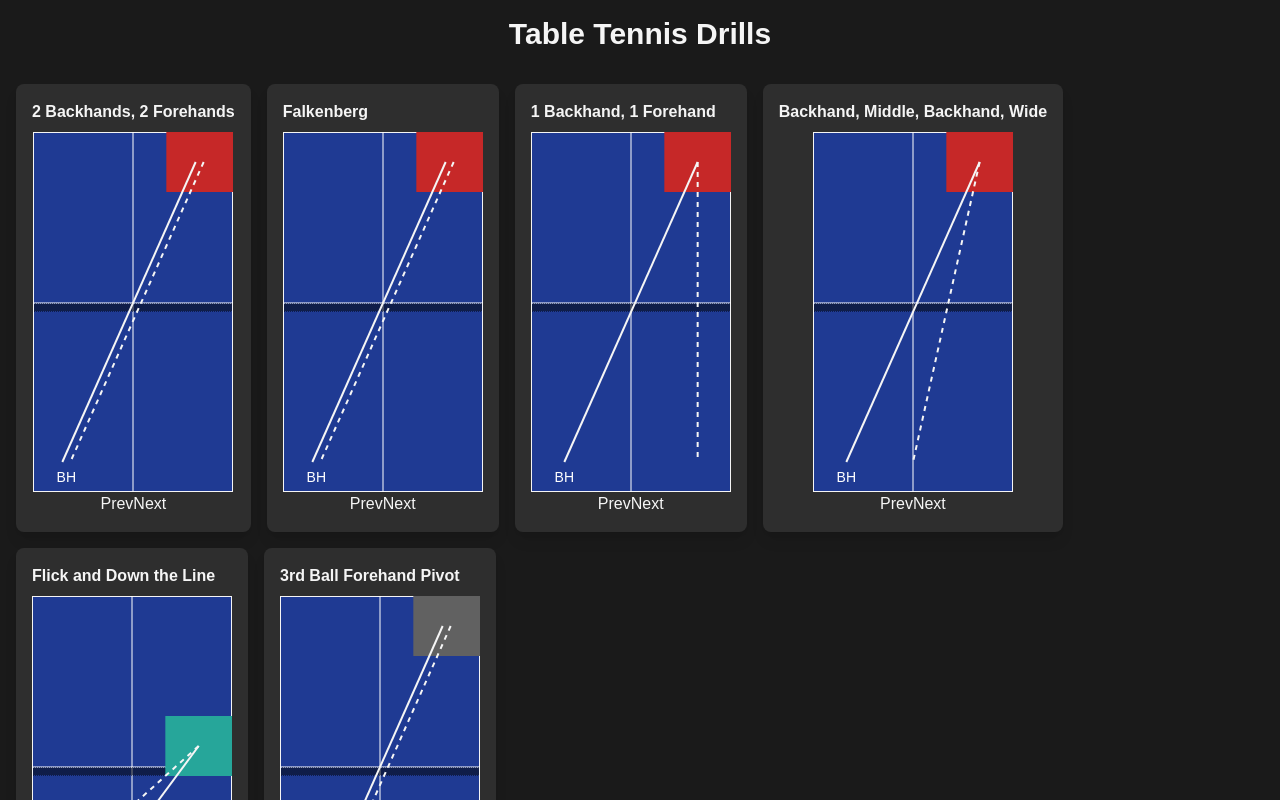
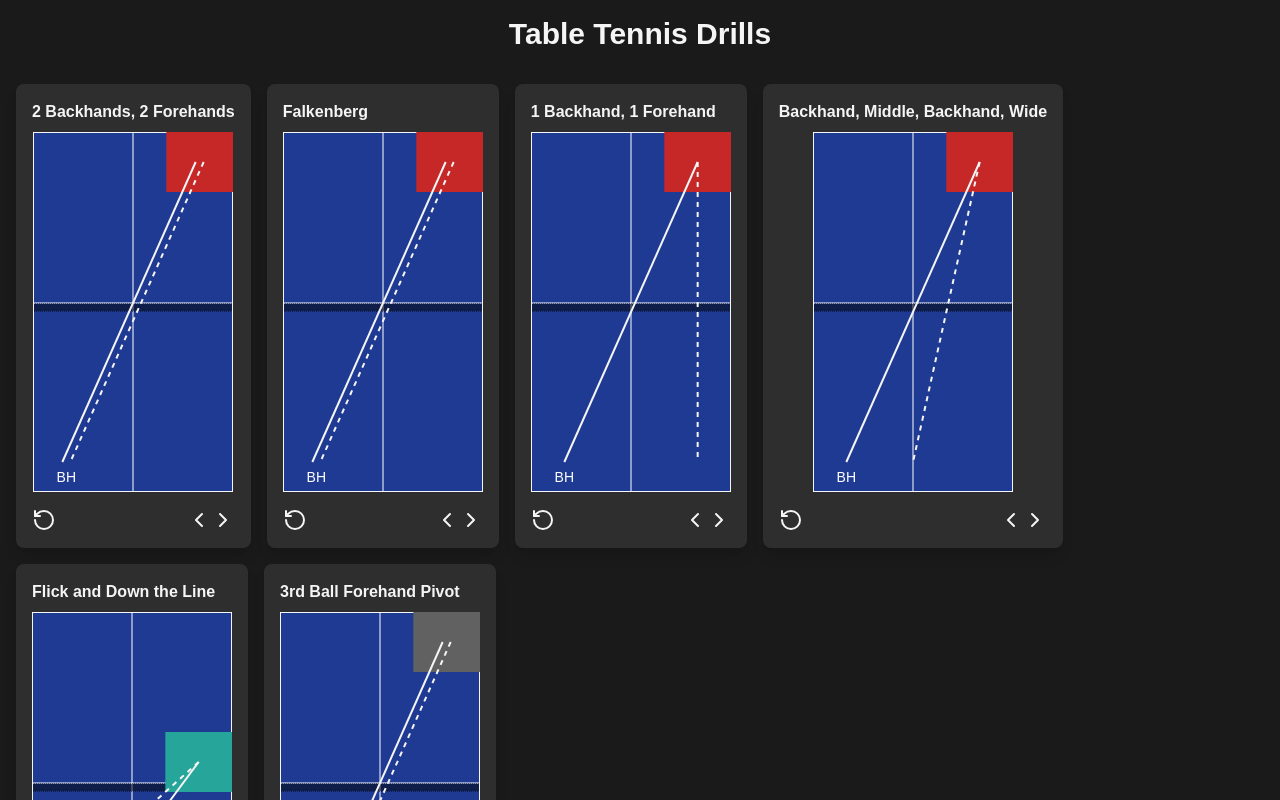
Before and after one commit to RowMur/ttdrills, a Next.js app: page / in a window 1280 px wide. Shown: the top 800 px of the page. Built offline with nearby package versions, Linux system fonts and the light colour scheme.

Commit message:
feat: update controls

```diff
--- /dev/null
+++ b/src/components/ControlButton.tsx
@@ -0,0 +1,20 @@
+import { PropsWithChildren } from "react";
+
+type Props = {
+  onClick?: () => void;
+  disabled?: boolean;
+};
+
+export const ControlButton = ({
+  children,
+  ...rest
+}: PropsWithChildren<Props>) => {
+  return (
+    <button
+      className="text-white disabled:text-light-grey hover:not-disabled:text-light-grey hover:not-disabled:cursor-pointer disabled:cursor-not-allowed"
+      {...rest}
+    >
+      {children}
+    </button>
+  );
+};
--- a/src/components/DrillCard.tsx
+++ b/src/components/DrillCard.tsx
@@ -1,5 +1,7 @@
+import { ControlButton } from "@/components/ControlButton";
 import { DrillDiagram } from "@/components/DrillDiagram/DrillDiagram";
 import { Drill } from "@/types";
+import { ChevronLeft, ChevronRight, RotateCcw } from "lucide-react";
 import { useState } from "react";
 
 type Props = {
@@ -8,6 +10,21 @@ type Props = {
 
 export const DrillCard = ({ drill }: Props) => {
   const [nodeId, setNodeId] = useState(drill.graph.entryPoint);
+
+  let hasNext = true;
+  const nextNodeId = drill.graph.nodes[nodeId].next?.[0];
+  if (nextNodeId === undefined) {
+    hasNext = false;
+  } else {
+    const nextNode = drill.graph.nodes[nextNodeId];
+    if (nextNode.next === null) {
+      // If the next node has no next nodes, stay on the current node as last node is just for placement
+      hasNext = false;
+    }
+  }
+
+  const prevNodeId = drill.graph.nodes[nodeId].prev?.[0];
+
   return (
     <div className="shadow-lg p-4 rounded-lg bg-grey">
       <h2 className="font-semibold mb-2 text-wrap">{drill.name}</h2>
@@ -16,34 +33,24 @@ export const DrillCard = ({ drill }: Props) => {
         <Tag text={drill.loopBehavior} />
       </div> */}
       <DrillDiagram drill={drill} nodeId={nodeId} />
-      <div className="flex justify-center">
-        <button
-          onClick={() =>
-            setNodeId((prev) => drill.graph.nodes[prev].prev?.[0] || prev)
-          }
-        >
-          Prev
-        </button>
-        <button
-          onClick={() =>
-            setNodeId((prev) => {
-              const nextNodeId = drill.graph.nodes[prev].next?.[0];
-              if (nextNodeId === undefined) {
-                return prev;
-              }
-
-              const nextNode = drill.graph.nodes[nextNodeId];
-              if (nextNode.next === null) {
-                // If the next node has no next nodes, stay on the current node as last node is just for placement
-                return prev;
-              }
-
-              return nextNodeId;
-            })
-          }
-        >
-          Next
-        </button>
+      <div className="flex justify-between gap-2 mt-4">
+        <ControlButton onClick={() => setNodeId(drill.graph.entryPoint)}>
+          <RotateCcw />
+        </ControlButton>
+        <div className="flex justify-center">
+          <ControlButton
+            onClick={prevNodeId ? () => setNodeId(prevNodeId) : undefined}
+            disabled={!prevNodeId}
+          >
+            <ChevronLeft />
+          </ControlButton>
+          <ControlButton
+            onClick={nextNodeId ? () => setNodeId(nextNodeId) : undefined}
+            disabled={!hasNext}
+          >
+            <ChevronRight />
+          </ControlButton>
+        </div>
       </div>
     </div>
   );
--- a/src/data.ts
+++ b/src/data.ts
@@ -184,7 +184,7 @@ export const DRILLS: Drill[] = [
       nodes: {
         backhand1: {
           id: "backhand1",
-          prev: null,
+          prev: ["block2"],
           next: ["block1"],
           ball: {
             spin: "top",
@@ -236,7 +236,7 @@ export const DRILLS: Drill[] = [
       nodes: {
         backhand1: {
           id: "backhand1",
-          prev: null,
+          prev: ["block4"],
           next: ["block1"],
           ball: {
             spin: "top",
```
Also changed, not shown: package.json (+7 -6 lines), 1 other file (tests, documents, lock files or other folders).
